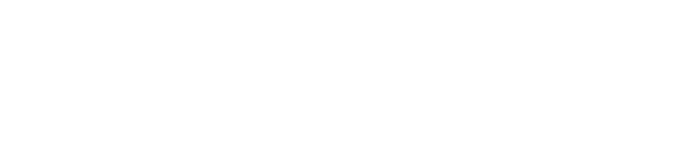
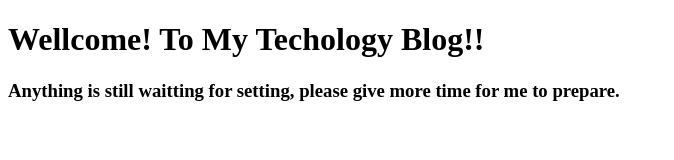
Before and after one commit to LinJason0209/LinJason0209.github.io, a plain HTML site: page index.html in a window 1280 px wide. Shown: the whole page, without its empty margins (0-674 px from the left). Drawn offline with Linux system fonts and the light colour scheme.

Commit message:
Text Title

```diff
--- a/index.html
+++ b/index.html
@@ -5,6 +5,7 @@
     <title>LinHome</title>
 </head>
 <body>
-
+   <h1>Wellcome! To My Techology Blog!!</h1>
+   <h3>Anything is still waitting for setting, please give more time for me to prepare.</h3>
 </body>
 </html>
```
